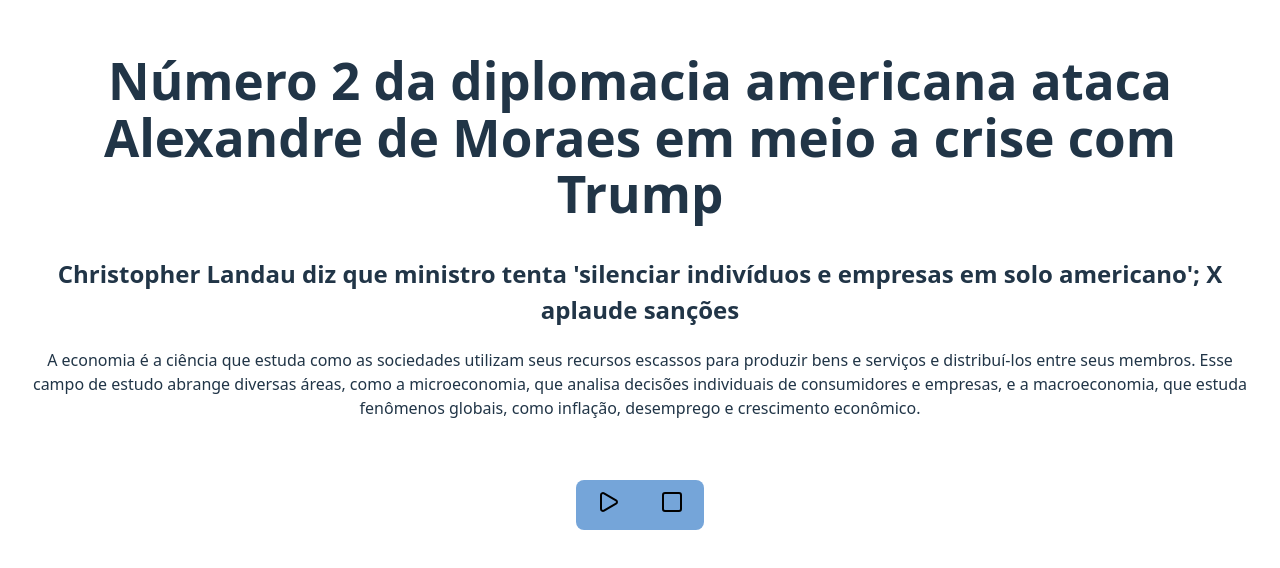
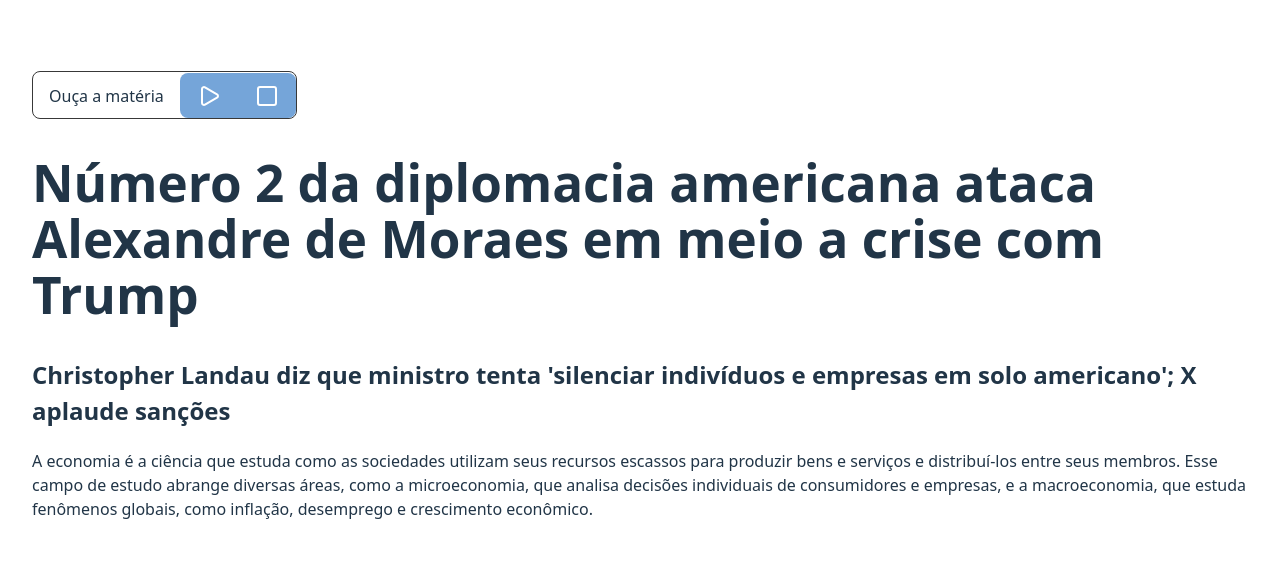
Before and after one commit to carneironline/glb-audio-description, a website built with Vite: page index.html in a window 1280 px wide. Shown: the part 116-684 px from the top of the page. Built offline with nearby package versions, Linux system fonts and the light colour scheme.

Commit message:
feat(audio-description): enhance UI with wrapper container
- add .audio-description wrapper with explanatory label
- improve button alignment and visual contrast
- reposition component for better accessibility
- add subtle border and proper spacing

```diff
--- a/index.html
+++ b/index.html
@@ -8,6 +8,14 @@
     </head>
     <body>
         <div id="app">
+            <div class="audio-description">
+                <div class="audio-description__label">Ouça a matéria</div>
+                <div
+                    class="glb-audio-description"
+                    data-containersToRead='[".title", ".subtitle", ".content"]'
+                ></div>
+            </div>
+
             <h1 class="title">
                 Número 2 da diplomacia americana ataca Alexandre de Moraes em meio a crise com Trump
             </h1>
@@ -26,11 +34,6 @@
                     crescimento econômico.
                 </p>
             </div>
-
-            <div
-                class="glb-audio-description"
-                data-containersToRead='[".title", ".subtitle", ".content"]'
-            ></div>
         </div>
         <script type="module" src="/src/main.ts"></script>
     </body>
--- a/src/glb-audio-description/glb-audio-description.css
+++ b/src/glb-audio-description/glb-audio-description.css
@@ -3,11 +3,19 @@
     width: fit-content;
     background-color: #3178c6aa;
     border-radius: 8px;
+    color: #fff;
+
+    svg {
+        color: #fff;
+    }
 
     & .glb-audio-description__button {
+        display: flex;
+        align-items: center;
+        justify-content: center;
         border-radius: 8px;
         border: 1px solid transparent;
-        padding: 0.6em 1.2em;
+        padding: 0.6em 1em;
         font-size: 1em;
         font-weight: 500;
         font-family: inherit;
--- a/src/style.css
+++ b/src/style.css
@@ -30,7 +30,6 @@
     max-width: 1280px;
     margin: 0 auto;
     padding: 2rem;
-    text-align: center;
 }
 
 .card {
@@ -54,6 +53,14 @@
     }
 }
 
-.glb-audio-description {
-    margin: 60px auto 20px;
+.audio-description {
+    display: flex;
+    align-items: center;
+    justify-content: center;
+    gap: 16px;
+    margin: 40px 0 20px;
+    width: fit-content;
+    border: #383838 solid 1px;
+    border-radius: 8px;
+    padding: 1px 0 0 16px;
 }
```
